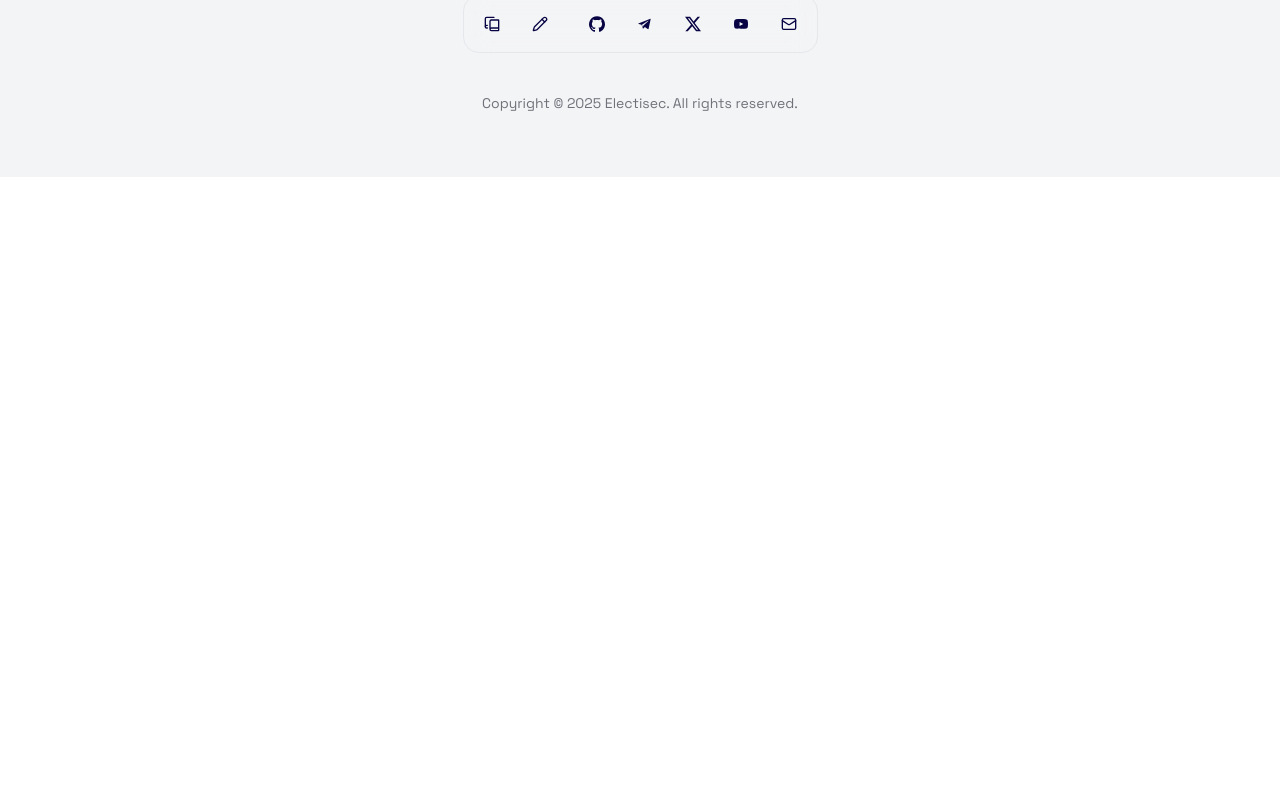
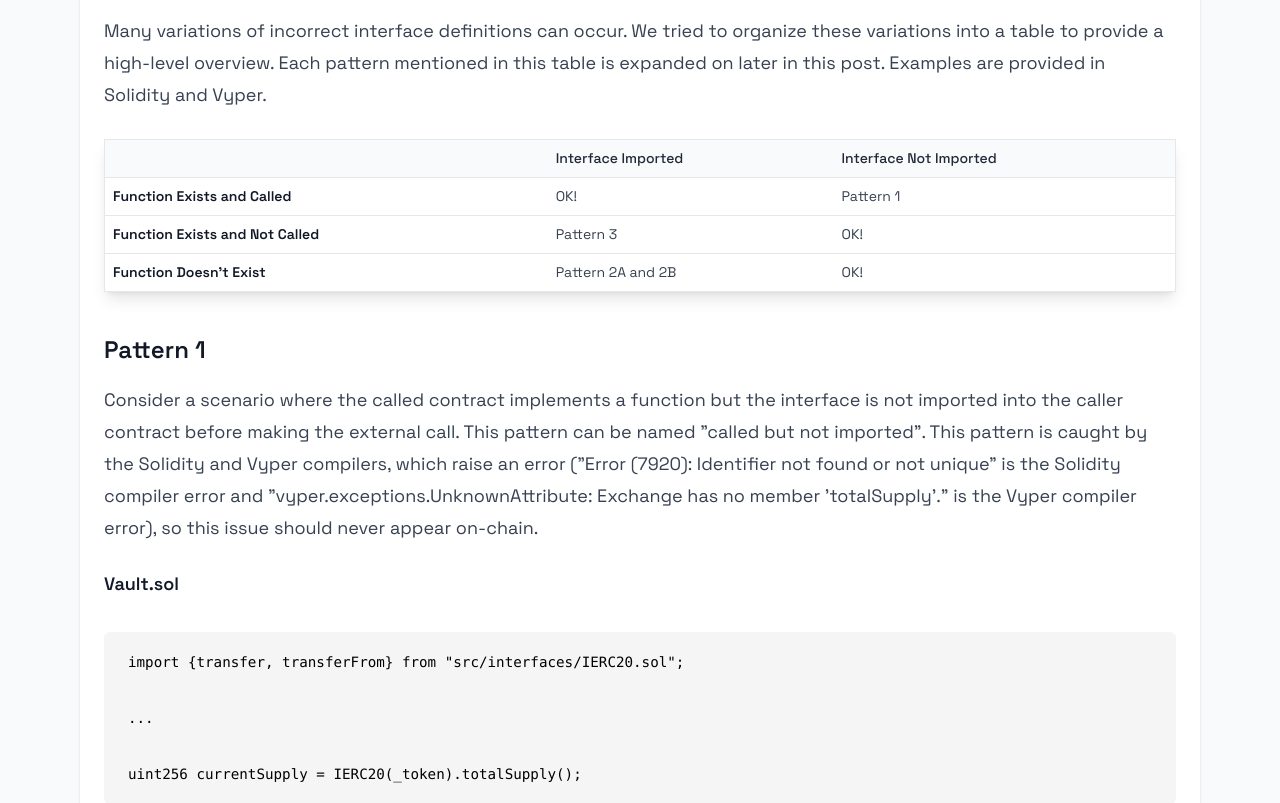
Before and after one commit to electisec/blog-site, a Next.js app: page /2024-04-19-small-steps-in-automating-security in a window 1280 px wide. Before the commit this address had no page. Shown: the part 1077-1880 px from the top of the page. Before the commit the page ends 1254 px from the top, so only its background shows below. Built offline with nearby package versions, Linux system fonts and the light colour scheme.

Commit message:
latex fix

```diff
--- a/components/BlogCard.tsx
+++ b/components/BlogCard.tsx
@@ -34,11 +34,11 @@ const ReportCard: React.FC<BlogCardProps> = ({
   return (
     <div
       className="bg-white flex flex-row justify-between rounded-lg shadow hover:shadow-lg transition-shadow duration-200 overflow-hidden hover:cursor-pointer duration-700"
-      onClick={() => router.push(`/blogs/${slug}`)}
+      onClick={() => router.push(`/${slug}`)}
     >
       <div className="p-6 flex flex-col">
         <div className="flex items-center justify-between mb-2">
-          <Link href={`/blogs/${slug}`}>
+          <Link href={`/${slug}`}>
             <h2 className="text-xl font-semibold text-black">{title}</h2>
           </Link>
         </div>
--- a/content/2024-04-19-small-steps-in-automating-security.md
+++ b/content/2024-04-19-small-steps-in-automating-security.md
@@ -1,11 +1,10 @@
 ---
-layout: post
 title: Small Steps in Automating Security
 subtitle: Detecting Incorrect Interface Definitions (in Vyper!)
 gh-repo: electisec/blog-site
-gh-badge: [follow]
+
 tags: [tools, vyper]
-comments: true
+
 author: engn33r
 twitter: https://x.com/bl4ckb1rd71
 ---
--- a/lib/utils.ts
+++ b/lib/utils.ts
@@ -79,15 +79,14 @@ export async function processMarkdown(content: string) {
       allowDangerousHtml: true,
     })
     .use(rehypeKatex, {
-      strict: false,  // Disable strict mode
-      trust: true,    // Trust the input
+      strict: false,
+      trust: true,
       macros: {
-        // Add any custom macros here if needed
-        "\\eqref": "\\href{#1}{}",   // Example macro
+        "\\eqref": "\\href{#1}{}",
       },
       errorColor: ' #cc0000',
       throwOnError: false,
-      displayMode: true,  // Force display mode for all equations
+      displayMode: false,  // Change to false to respect inline vs display math
     })
     .use(rehypeHighlight)
     .use(rehypeStringify, { allowDangerousHtml: true })
--- a/pages/blogs/[slug].tsx
+++ b/pages/[slug].tsx
@@ -2,7 +2,7 @@ import { GetStaticProps, GetStaticPaths } from "next";
 
 import path from "path";
 import fs from "fs";
-import { extractDate, processMarkdown } from "../../lib/utils";
+import { extractDate, processMarkdown } from "../lib/utils";
 import Link from "next/link";
 
 interface ReportPageProps {
--- a/styles/globals.css
+++ b/styles/globals.css
@@ -27,13 +27,21 @@ pre code {
   color: black !important;
 }
 
-a, code, p {
-  white-space: pre-wrap;      /* Preserves spaces and allows wraps */
-  overflow-wrap: break-word;  /* Breaks words only if absolutely necessary */
-  word-break: normal;         /* Use normal word breaking rules */
-  hyphens: none;             /* Remove hyphenation */
+/* Remove display: inline-block and adjust wrapping behavior */
+a, p {
+  white-space: normal;        /* Change to normal to prevent unnecessary breaks */
+  overflow-wrap: break-word;
+  word-break: normal;
+  hyphens: none;
   max-width: 100%;
-  display: inline-block;
+}
+
+code {
+  white-space: pre-wrap;
+  overflow-wrap: break-word;
+  word-break: normal;
+  hyphens: none;
+  max-width: 100%;
 }
 
 .prose a {
@@ -43,43 +51,50 @@ a, code, p {
 .prose a:hover {
   text-decoration: underline;
 }
+
 .prose table {
-
   table-layout: auto;
-  font-size: 0.875rem; /* text-sm */
+  font-size: 0.875rem;
 }
 
 .prose table th {
-  background-color: #f9fafb; /* bg-gray-50 */
-  color: #1f2937; /* text-gray-900 */
-  font-weight: 500; /* font-medium */
+  background-color: #f9fafb;
+  color: #1f2937;
+  font-weight: 500;
 }
 
 .prose table td {
-  border-top: 1px solid #e5e7eb; /* border-gray-200 */
+  border-top: 1px solid #e5e7eb;
 }
 
-/* For very small screens */
- @media (max-width: 450px) {
-  .prose table {
-    font-size: 0.75rem; /* text-xs */
+/* Differentiate between inline and block LaTeX */
+/* For inline LaTeX */
+.katex {
+  font-size: 1.1em !important;  /* Slightly larger than normal text */
+  display: inline !important;
 }
 
-  .prose h1 {
-    font-size: 2rem !important;
-    line-height: normal !important;
+/* For display/block LaTeX */
+.katex-display {
+  display: block !important;
+  text-align: center !important;
+  margin: 1em 0 !important;
+  font-size: 1.2em !important;
+  overflow-x: auto;
+  overflow-y: hidden;
 }
 
-  .prose table td,
-  .prose table th {
-    padding-left: 0.5rem; /* px-2 */
-    padding-right: 0.5rem; /* px-2 */
-    padding-top: 0.25rem; /* py-1 */
-    padding-bottom: 0.25rem; /* py-1 */
-  }
+/* Remove the centering from paragraphs containing inline LaTeX */
+p:has(.katex:not(.katex-display)) {
+  display: block;
+  text-align: left;
+  margin: inherit;
+  max-width: 100%;
+  white-space: normal;
 }
 
-p:has(.katex) {
+/* Keep block LaTeX paragraphs centered */
+p:has(.katex-display) {
   display: block;
   text-align: center;
   margin: 1rem auto;
@@ -90,24 +105,24 @@ p:has(.katex) {
   clear: both;
 }
 
-/* Ensure equations within paragraphs are centered and properly spaced */
-p .katex {
-  display: inline-block;
-  text-align: center;
-  font-size: 1.5rem;
-  line-height: 1.4;
+/* For very small screens */
+@media (max-width: 450px) {
+  .prose table {
+    font-size: 0.75rem;
   }
 
-/* Handle long equations */
-p .katex-display {
-  overflow-x: auto;
-  overflow-y: hidden;
-  margin: 0 !important;  /* Override default margins */
+  .prose h1 {
+    font-size: 2rem !important;
+    line-height: normal !important;
   }
 
-/* Adjust vertical alignment of equation components */
-p .katex .vlist-t {
-  display: inline-table;
+  .prose table td,
+  .prose table th {
+    padding-left: 0.5rem;
+    padding-right: 0.5rem;
+    padding-top: 0.25rem;
+    padding-bottom: 0.25rem;
+  }
 }
 
 code.inline-code-block::before,
```
Also changed, not shown: content/2024-05-03-merging-economics-and-security.md (+2 -3 lines), content/2024-05-24-are-inverse-TWAP-prices-inaccurate.md (+39 -16 lines), content/2024-06-14-post-deployment-security.md (+2 -3 lines), content/2024-08-19-when-L2s-fall.md (+2 -3 lines), content/2024-09-09-security-notes-erc4337.md (+2 -3 lines), content/2025-01-14-from-failing-test-to-calling-911.md (+36 -29 lines), content/2025-02-13-binius-extension-fields.md (renamed from content/drafts/2025-binius-extension-fields.md, +81 -52 lines). Lines whose indentation alone changed are shown as unchanged.
